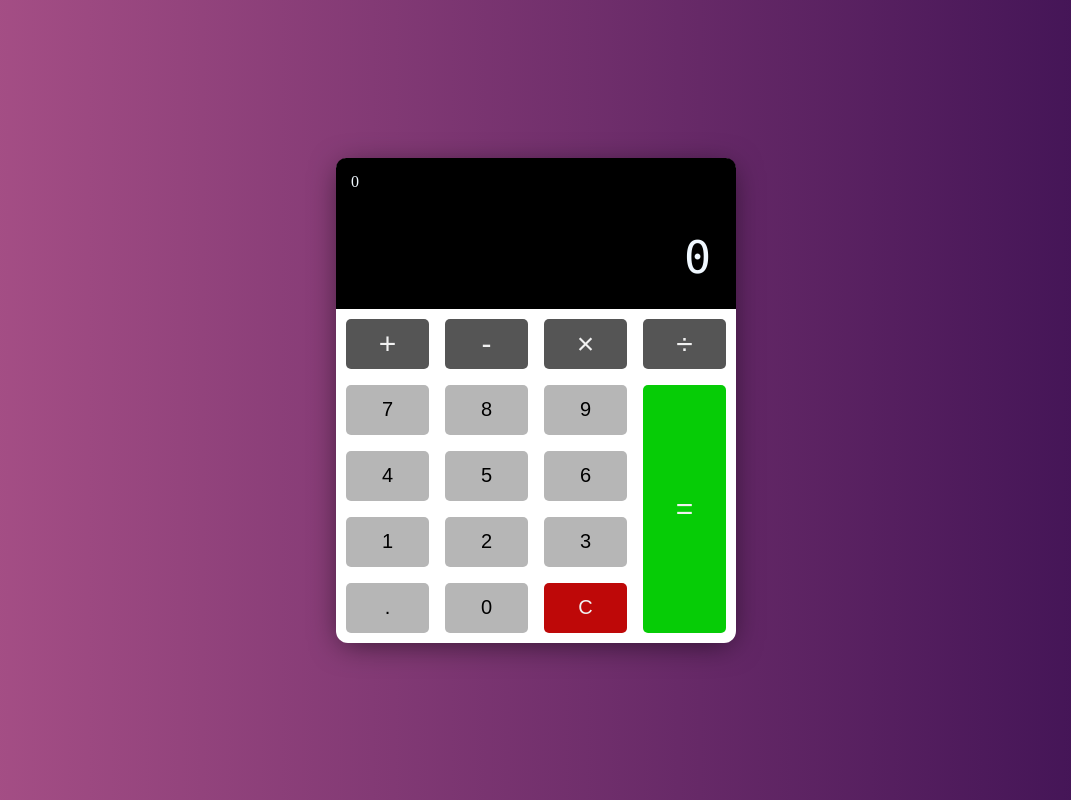
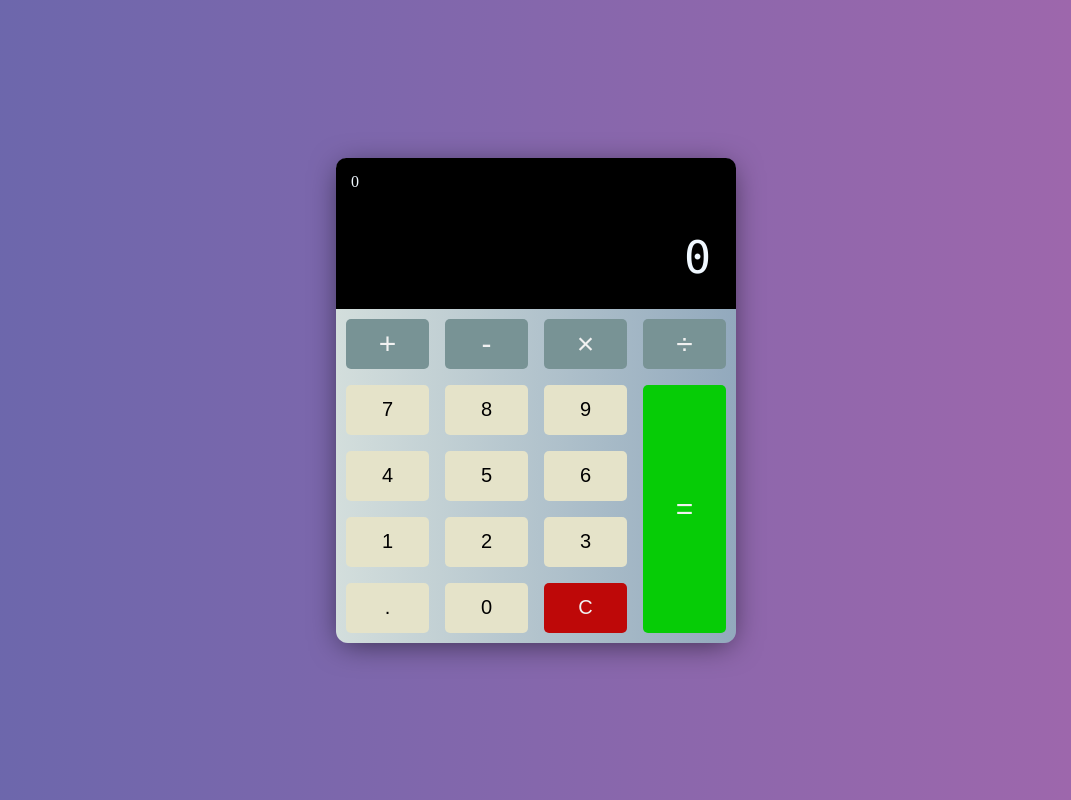
Before and after one commit to shachirai27/basic-calculator, a plain HTML site: page index.html in a window 1280 px wide. Shown: the whole page, without its empty margins (104-1175 px from the left). Drawn offline with Linux system fonts and the light colour scheme.

Commit message:
some css changes

```diff
--- a/style.css
+++ b/style.css
@@ -8,11 +8,11 @@ body {
     display: flex;
     justify-content: center;
     align-items: center;
-    background: linear-gradient(to right, #ad5389, #3c1053);
+    background: linear-gradient(to right, #6867AC, #A267AC);
 }
 
 .calculator {
-    background-color: white;
+    background: linear-gradient(to right, #D3DEDC, #92A9BD);
     width: 400px;
     border-radius: 12px;
     box-shadow: 0 5px 30px -5px rgba(0, 0, 0, 0.6);
@@ -78,7 +78,7 @@ button {
     border: none;
     border-radius: 5px;
     cursor: pointer;
-    background-color: rgb(182, 182, 182);
+    background-color: #E5E3C9;
 }
 
 button:hover {
@@ -94,7 +94,7 @@ button:focus {
 }
 
 .operator{
-    background-color: #555;
+    background-color: #789395;
     color: #f1f1f1;
     font-size: 30px;
 }
```
